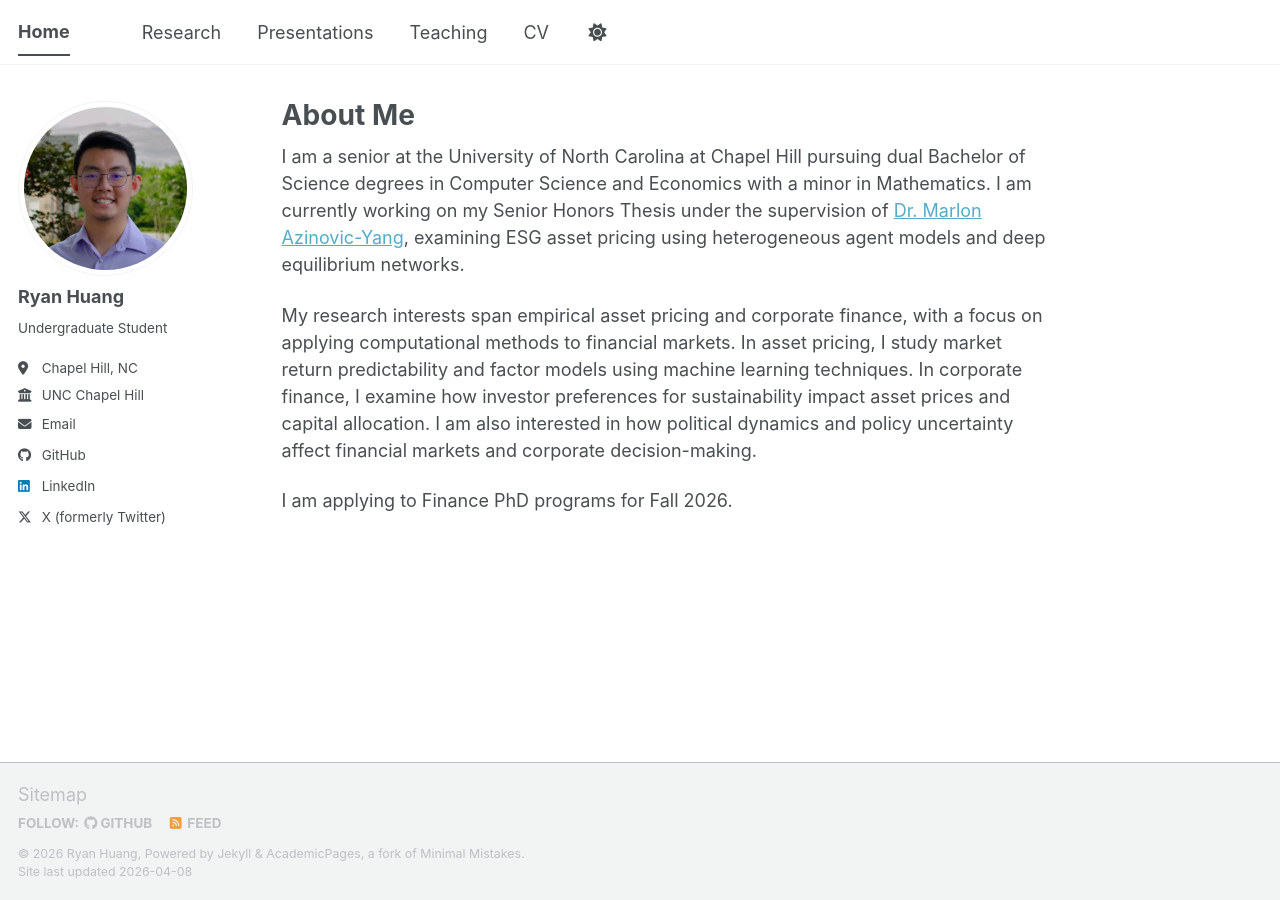
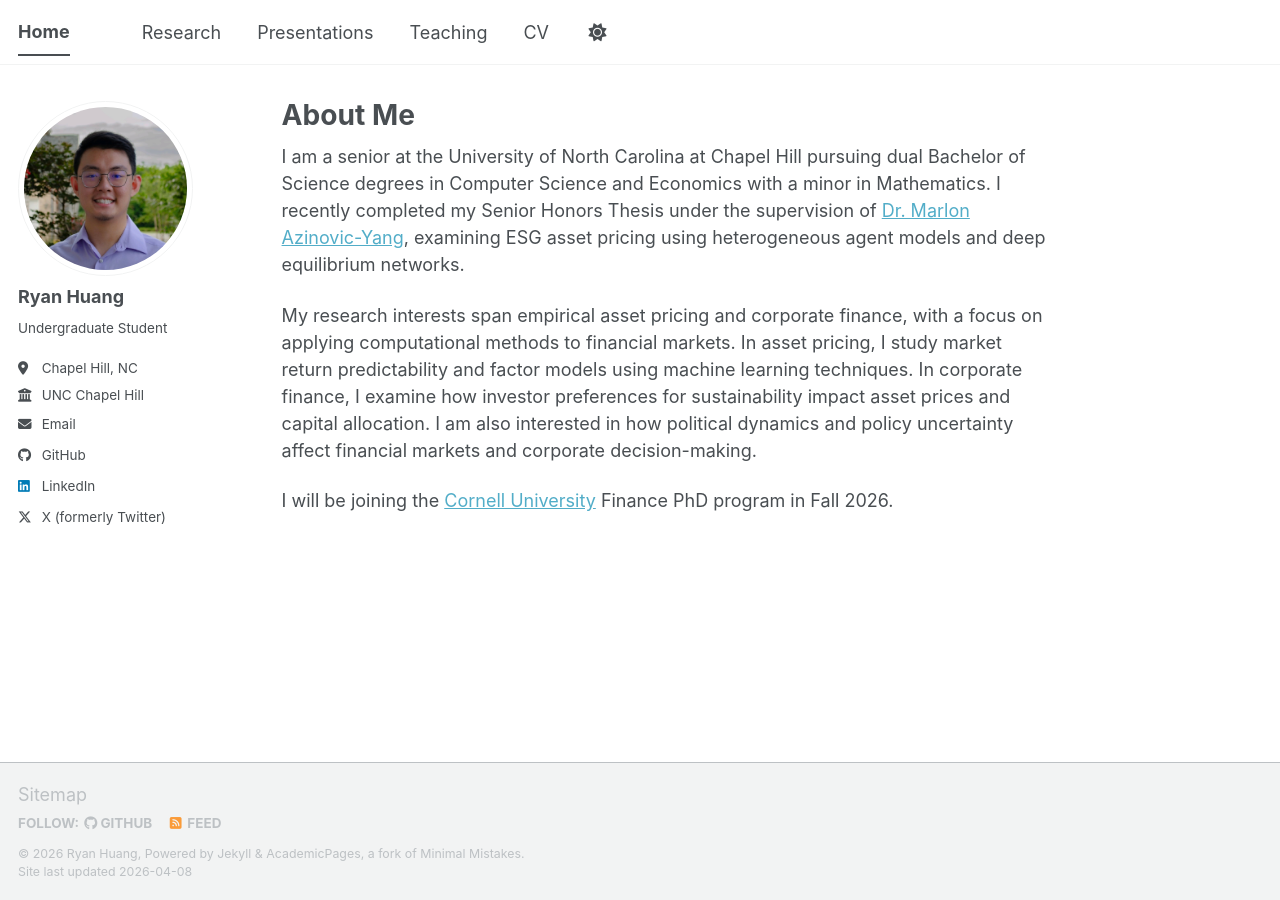
Before and after one commit to rhuang11/rhuang11.github.io, a Jekyll site: the page built from _pages/about.md, in a window 1280 px wide. Built offline with Jekyll 4.4.1, drawn with Linux system fonts in a browser that asks for light colours; a script bundle is joined from its source files by our own code; library files that are not in the unit come from our copies.

Commit message:
updated about

```diff
--- a/_pages/about.md
+++ b/_pages/about.md
@@ -7,8 +7,8 @@ redirect_from:
   - /about.html
 ---
 
-I am a senior at the University of North Carolina at Chapel Hill pursuing dual Bachelor of Science degrees in Computer Science and Economics with a minor in Mathematics. I am currently working on my Senior Honors Thesis under the supervision of [Dr. Marlon Azinovic-Yang]([link-to-advisor](https://sites.google.com/view/marlonazinovic/home)), examining ESG asset pricing using heterogeneous agent models and deep equilibrium networks.
+I am a senior at the University of North Carolina at Chapel Hill pursuing dual Bachelor of Science degrees in Computer Science and Economics with a minor in Mathematics. I recently completed my Senior Honors Thesis under the supervision of [Dr. Marlon Azinovic-Yang](https://sites.google.com/view/marlonazinovic/home), examining ESG asset pricing using heterogeneous agent models and deep equilibrium networks.
 
 My research interests span empirical asset pricing and corporate finance, with a focus on applying computational methods to financial markets. In asset pricing, I study market return predictability and factor models using machine learning techniques. In corporate finance, I examine how investor preferences for sustainability impact asset prices and capital allocation. I am also interested in how political dynamics and policy uncertainty affect financial markets and corporate decision-making.
 
-I am applying to Finance PhD programs for Fall 2026.
+I will be joining the [Cornell University](https://business.cornell.edu/programs/phd/finance/) Finance PhD program in Fall 2026.
```
